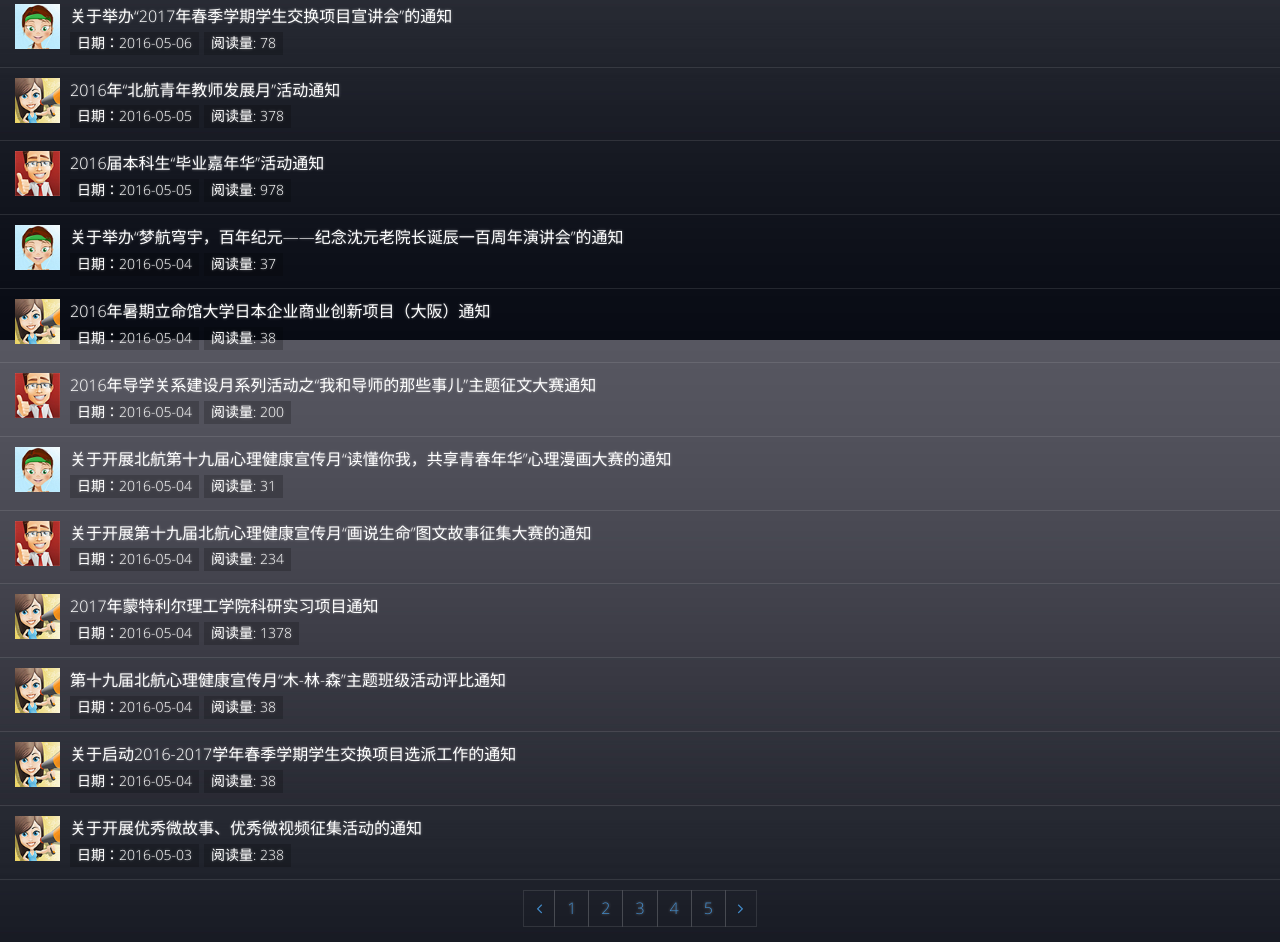
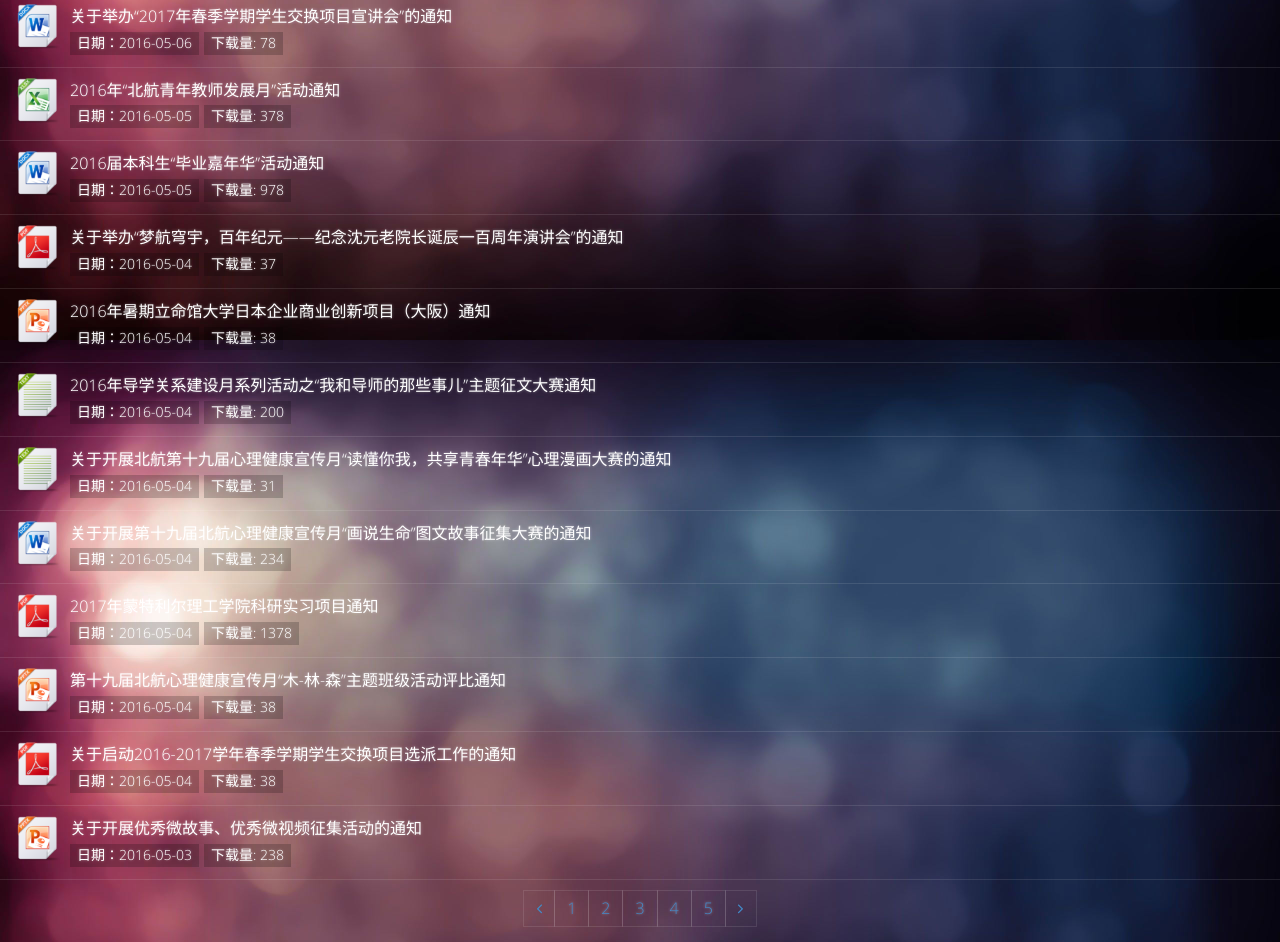
Before and after one commit to TOMzzzz/BSystem, a plain HTML site: page files.html in a window 1280 px wide. Shown: the part 460-1402 px from the top of the page. Drawn offline with Linux system fonts and the light colour scheme.

Commit message:
简单修改
背景&文件页

```diff
--- a/files.html
+++ b/files.html
@@ -20,7 +20,7 @@
         <link href="css/icons.css" rel="stylesheet">
         <link href="css/generics.css" rel="stylesheet">
     </head>
-    <body id="skin-blur-chrome">
+    <body id="skin-blur-city">
         <header id="header" class="media">
             <a class="logo pull-left" href="index.html">SUPER ADMIN 1.0</a>
             <div class="media-body">
@@ -177,9 +177,9 @@
                         </div>
                     </form>
                 </div>
-                <div class="block-area" id="jumbotron" style="padding-top: 5px">
+                <div class="block-area" id="jumbotron" style="padding-top: 5px;">
                      <div class="jumbotron tile-light" style=" margin-bottom:10px">
-                          <div class="container">
+                          <div class="container" style=" font-family: "MicrosoftYaHei"">
                                <h2>重要文件</h2>
                                <h3>关于遴选发展规划处（部）副处（部）长等职位的通知</h3>
                                <p><a class="btn btn-alt btn-lg">下载</a></p>
@@ -188,12 +188,12 @@
                 </div>
                     <hr class="whiter"/>
                     <div class="media">
-                    <img class="media-object pull-left" src="img/profile-pics/5.jpg" alt="" width="45">
+                    <img class="media-object pull-left" src="img/profile-pics/7.jpg" alt="" width="45">
                         <div class="media-body">
                             关于举办“2017年春季学期学生交换项目宣讲会”的通知
                             <div class="clearfix"></div>
                             <div class="attrs" style="font-size: 14px">日期：2016-05-06</div>
-                            <div class="block attrs" style="font-size: 14px">阅读量: 78</div>
+                            <div class="block attrs" style="font-size: 14px">下载量: 78</div>
                             <div class="list-options" style="vertical-align: bottom;">
                                 <button class="btn btn-alt">下载</button>
 
@@ -202,12 +202,12 @@
                     </div>
 
                     <div class="media">
-                    <img class="media-object pull-left" src="img/profile-pics/1.jpg" alt="" width="45">
+                    <img class="media-object pull-left" src="img/profile-pics/11.jpg" alt="" width="45">
                         <div class="media-body">
                             2016年“北航青年教师发展月”活动通知
                             <div class="clearfix"></div>
                             <div class="attrs" style="font-size: 14px">日期：2016-05-05</div>
-                            <div class="block attrs" style="font-size: 14px">阅读量: 378</div>
+                            <div class="block attrs" style="font-size: 14px">下载量: 378</div>
                             <div class="list-options">
                                 <button class="btn btn-alt">下载</button>
 
@@ -216,7 +216,7 @@
                     </div>
 
                     <div class="media">
-                        <img class="media-object pull-left" src="img/profile-pics/2.jpg" alt="" width="45">
+                        <img class="media-object pull-left" src="img/profile-pics/7.jpg" alt="" width="45">
                         <div class="media-body">
                             2016届本科生“毕业嘉年华”活动通知
                             <div class="clearfix"></div>
@@ -224,7 +224,7 @@
                                 日期：2016-05-05
                             </div>
                             <div class="block attrs" style="font-size: 14px">
-                                阅读量: 978
+                                下载量: 978
                             </div>
                             <div class="list-options">
                             <button class="btn btn-alt">下载</button>
@@ -234,12 +234,12 @@
                     </div>
 
                     <div class="media">
-                        <img class="media-object pull-left" src="img/profile-pics/5.jpg" alt="" width="45">
+                        <img class="media-object pull-left" src="img/profile-pics/8.jpg" alt="" width="45">
                         <div class="media-body">
                             关于举办“梦航穹宇，百年纪元——纪念沈元老院长诞辰一百周年演讲会”的通知  <br>
                         </div>
                         <div class="attrs" style="font-size: 14px">日期：2016-05-04</div>
-                        <div class="block attrs" style="font-size: 14px">阅读量: 37</div>
+                        <div class="block attrs" style="font-size: 14px">下载量: 37</div>
                         <div class="list-options">
                             <button class="btn btn-alt">下载</button>
 
@@ -247,14 +247,14 @@
                     </div>
 
                     <div class="media">
-                        <img class="media-object pull-left" src="img/profile-pics/1.jpg" alt="" width="45">
+                        <img class="media-object pull-left" src="img/profile-pics/9.jpg" alt="" width="45">
                         <div class="media-body">
                             2016年暑期立命馆大学日本企业商业创新项目（大阪）通知
                             <div class="clearfix"></div>
 
                         </div>
                         <div class="attrs" style="font-size: 14px">日期：2016-05-04</div>
-                        <div class="block attrs" style="font-size: 14px">阅读量: 38</div>
+                        <div class="block attrs" style="font-size: 14px">下载量: 38</div>
                         <div class="list-options">
                             <button class="btn btn-alt">下载</button>
 
@@ -263,13 +263,13 @@
 
                     <div class="media">
 
-                        <img class="media-object pull-left" src="img/profile-pics/2.jpg" alt="" width="45">
+                        <img class="media-object pull-left" src="img/profile-pics/10.jpg" alt="" width="45">
                         <div class="media-body">
                             2016年导学关系建设月系列活动之“我和导师的那些事儿”主题征文大赛通知
                             <div class="clearfix"></div>
                         </div>
                         <div class="attrs" style="font-size: 14px">日期：2016-05-04</div>
-                        <div class="block attrs" style="font-size: 14px">阅读量: 200</div>
+                        <div class="block attrs" style="font-size: 14px">下载量: 200</div>
                         <div class="list-options">
                             <button class="btn btn-alt">下载</button>
 
@@ -278,12 +278,12 @@
 
                     <div class="media">
 
-                        <img class="media-object pull-left" src="img/profile-pics/5.jpg" alt="" width="45">
+                        <img class="media-object pull-left" src="img/profile-pics/10.jpg" alt="" width="45">
                         <div class="media-body">
                            关于开展北航第十九届心理健康宣传月“读懂你我，共享青春年华”心理漫画大赛的通知
                         </div>
                         <div class="attrs" style="font-size: 14px">日期：2016-05-04</div>
-                        <div class="block attrs" style="font-size: 14px">阅读量: 31</div>
+                        <div class="block attrs" style="font-size: 14px">下载量: 31</div>
                         <div class="list-options">
                             <button class="btn btn-alt">下载</button>
 
@@ -292,14 +292,14 @@
 
                     <div class="media">
 
-                        <img class="media-object pull-left" src="img/profile-pics/2.jpg" alt="" width="45">
+                        <img class="media-object pull-left" src="img/profile-pics/7.jpg" alt="" width="45">
                         <div class="media-body">
                             关于开展第十九届北航心理健康宣传月“画说生命”图文故事征集大赛的通知
                             <div class="clearfix"></div>
 
 
                            <div class="attrs" style="font-size: 14px">日期：2016-05-04</div>
-                        <div class="block attrs" style="font-size: 14px">阅读量: 234</div>
+                        <div class="block attrs" style="font-size: 14px">下载量: 234</div>
                         </div>
                         <div class="list-options">
                             <button class="btn btn-alt">下载</button>
@@ -308,13 +308,13 @@
                     </div>
 
                     <div class="media">
-                        <img class="media-object pull-left" src="img/profile-pics/1.jpg" alt="" width="45">
+                        <img class="media-object pull-left" src="img/profile-pics/8.jpg" alt="" width="45">
                         <div class="media-body">
                             2017年蒙特利尔理工学院科研实习项目通知
                             <div class="clearfix"></div>
                         </div>
                         <div class="attrs" style="font-size: 14px">日期：2016-05-04</div>
-                        <div class="block attrs" style="font-size: 14px">阅读量: 1378</div>
+                        <div class="block attrs" style="font-size: 14px">下载量: 1378</div>
                         <div class="list-options">
                             <button class="btn btn-alt">下载</button>
 
@@ -322,12 +322,12 @@
                     </div>
 
                     <div class="media">
-                        <img class="media-object pull-left" src="img/profile-pics/1.jpg" alt="" width="45">
+                        <img class="media-object pull-left" src="img/profile-pics/9.jpg" alt="" width="45">
                         <div class="media-body">
                             第十九届北航心理健康宣传月“木-林-森”主题班级活动评比通知
                             <div class="clearfix"></div>
                             <div class="attrs" style="font-size: 14px">日期：2016-05-04</div>
-                            <div class="block attrs" style="font-size: 14px">阅读量: 38</div>
+                            <div class="block attrs" style="font-size: 14px">下载量: 38</div>
                         </div>
                         <div class="list-options">
                             <button class="btn btn-alt">下载</button>
@@ -336,12 +336,12 @@
                     </div>
 
                     <div class="media">
-                        <img class="media-object pull-left" src="img/profile-pics/1.jpg" alt="" width="45">
+                        <img class="media-object pull-left" src="img/profile-pics/8.jpg" alt="" width="45">
                         <div class="media-body">
                             关于启动2016-2017学年春季学期学生交换项目选派工作的通知
                             <div class="clearfix"></div>
                             <div class="attrs" style="font-size: 14px">日期：2016-05-04</div>
-                            <div class="block attrs" style="font-size: 14px">阅读量: 38</div>
+                            <div class="block attrs" style="font-size: 14px">下载量: 38</div>
                         </div>
                             <div class="list-options">
                                 <button class="btn btn-alt">下载</button>
@@ -350,12 +350,12 @@
                     </div>
 
                     <div class="media">
-                        <img class="media-object pull-left" src="img/profile-pics/1.jpg" alt="" width="45">
+                        <img class="media-object pull-left" src="img/profile-pics/9.jpg" alt="" width="45">
                         <div class="media-body">
                             关于开展优秀微故事、优秀微视频征集活动的通知
                             <div class="clearfix"></div>
                             <div class="attrs" style="font-size: 14px">日期：2016-05-03</div>
-                            <div class="block attrs" style="font-size: 14px">阅读量: 238</div>
+                            <div class="block attrs" style="font-size: 14px">下载量: 238</div>
 
                             <div class="list-options">
                                 <button class="btn btn-alt">下载</button>
```
Also changed, not shown: news-content.html (+1 -1 lines), news-publish.html (+1 -1 lines), news.html (+1 -1 lines), notices-content.html (+1 -1 lines), notices-publish.html (+1 -1 lines), notices.html (+1 -1 lines), img/profile-pics/10.jpg (added), img/profile-pics/11.jpg (added), img/profile-pics/7.jpg (added), img/profile-pics/8.jpg (added), img/profile-pics/9.jpg (added), xxx.txt (deleted).
